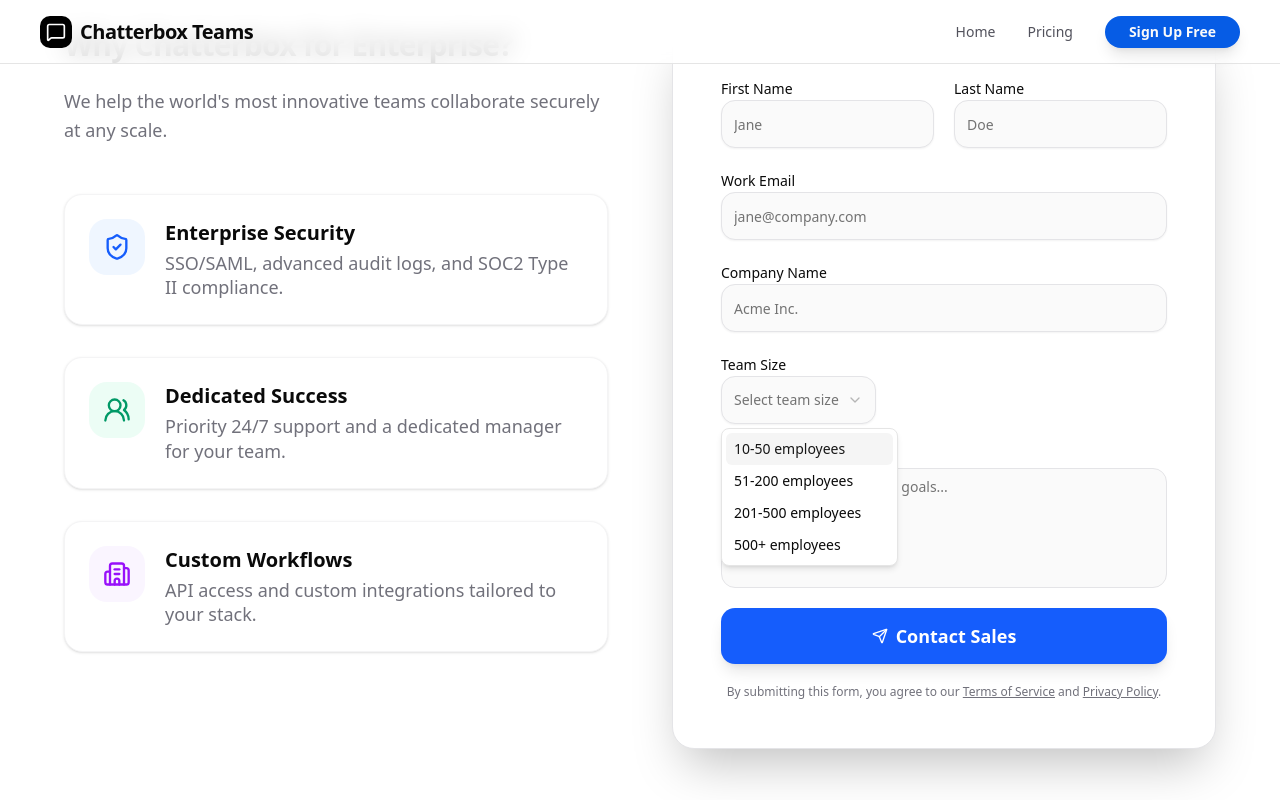
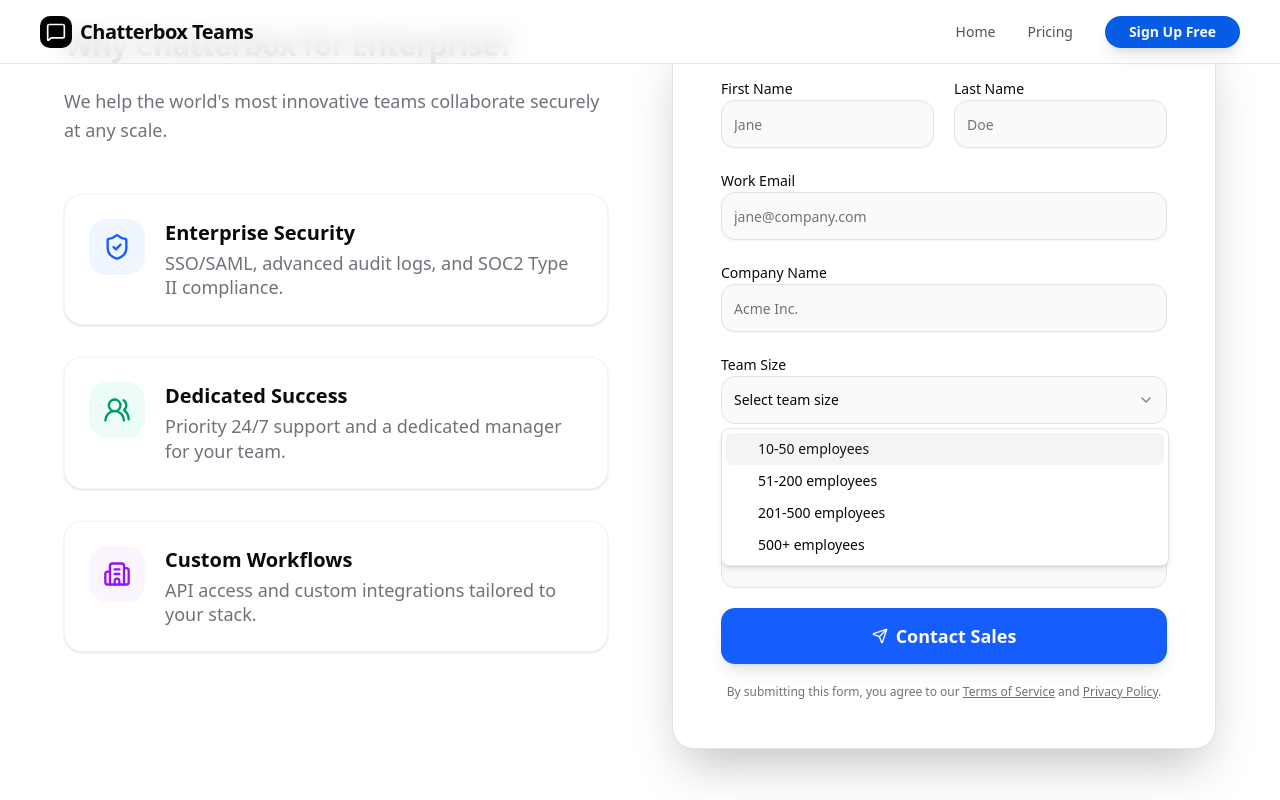
Before and after one commit to Chatterbox-Labs-LLC/chatterbox-web, a Next.js app: page /contact/sales in a window 1280 px wide. Both pictures are taken after a click on the button "Select team size". Shown: the part 717-1517 px from the top of the page. Built offline with nearby package versions, Linux system fonts and the light colour scheme.

Commit message:
Fix missing Select component and module resolution errors

```diff
--- a/package.json
+++ b/package.json
@@ -16,6 +16,7 @@
     "@radix-ui/react-dropdown-menu": "^2.1.16",
     "@radix-ui/react-label": "^2.1.8",
     "@radix-ui/react-scroll-area": "^1.2.10",
+    "@radix-ui/react-select": "^2.2.6",
     "@radix-ui/react-separator": "^1.1.8",
     "@radix-ui/react-slot": "^1.2.4",
     "@radix-ui/react-tabs": "^1.1.13",
--- /dev/null
+++ b/src/components/ui/select.tsx
@@ -0,0 +1,160 @@
+"use client"
+
+import * as React from "react"
+import * as SelectPrimitive from "@radix-ui/react-select"
+import { Check, ChevronDown, ChevronUp } from "lucide-react"
+
+import { cn } from "@/lib/utils"
+
+const Select = SelectPrimitive.Root
+
+const SelectGroup = SelectPrimitive.Group
+
+const SelectValue = SelectPrimitive.Value
+
+const SelectTrigger = React.forwardRef<
+  React.ElementRef<typeof SelectPrimitive.Trigger>,
+  React.ComponentPropsWithoutRef<typeof SelectPrimitive.Trigger>
+>(({ className, children, ...props }, ref) => (
+  <SelectPrimitive.Trigger
+    ref={ref}
+    className={cn(
+      "flex h-10 w-full items-center justify-between rounded-md border border-zinc-200 bg-white px-3 py-2 text-sm ring-offset-white placeholder:text-zinc-500 focus:outline-none focus:ring-2 focus:ring-zinc-950 focus:ring-offset-2 disabled:cursor-not-allowed disabled:opacity-50 [&>span]:line-clamp-1 dark:border-zinc-800 dark:bg-zinc-950 dark:ring-offset-zinc-950 dark:focus:ring-zinc-300",
+      className
+    )}
+    {...props}
+  >
+    {children}
+    <SelectPrimitive.Icon asChild>
+      <ChevronDown className="h-4 w-4 opacity-50" />
+    </SelectPrimitive.Icon>
+  </SelectPrimitive.Trigger>
+))
+SelectTrigger.displayName = SelectPrimitive.Trigger.displayName
+
+const SelectScrollUpButton = React.forwardRef<
+  React.ElementRef<typeof SelectPrimitive.ScrollUpButton>,
+  React.ComponentPropsWithoutRef<typeof SelectPrimitive.ScrollUpButton>
+>(({ className, ...props }, ref) => (
+  <SelectPrimitive.ScrollUpButton
+    ref={ref}
+    className={cn(
+      "flex cursor-default items-center justify-center py-1",
+      className
+    )}
+    {...props}
+  >
+    <ChevronUp className="h-4 w-4" />
+  </SelectPrimitive.ScrollUpButton>
+))
+SelectScrollUpButton.displayName = SelectPrimitive.ScrollUpButton.displayName
+
+const SelectScrollDownButton = React.forwardRef<
+  React.ElementRef<typeof SelectPrimitive.ScrollDownButton>,
+  React.ComponentPropsWithoutRef<typeof SelectPrimitive.ScrollDownButton>
+>(({ className, ...props }, ref) => (
+  <SelectPrimitive.ScrollDownButton
+    ref={ref}
+    className={cn(
+      "flex cursor-default items-center justify-center py-1",
+      className
+    )}
+    {...props}
+  >
+    <ChevronDown className="h-4 w-4" />
+  </SelectPrimitive.ScrollDownButton>
+))
+SelectScrollDownButton.displayName =
+  SelectPrimitive.ScrollDownButton.displayName
+
+const SelectContent = React.forwardRef<
+  React.ElementRef<typeof SelectPrimitive.Content>,
+  React.ComponentPropsWithoutRef<typeof SelectPrimitive.Content>
+>(({ className, children, position = "popper", ...props }, ref) => (
+  <SelectPrimitive.Portal>
+    <SelectPrimitive.Content
+      ref={ref}
+      className={cn(
+        "relative z-50 max-h-96 min-w-[8rem] overflow-hidden rounded-md border border-zinc-200 bg-white text-zinc-950 shadow-md data-[state=open]:animate-in data-[state=closed]:animate-out data-[state=closed]:fade-out-0 data-[state=open]:fade-in-0 data-[state=closed]:zoom-out-95 data-[state=open]:zoom-in-95 data-[side=bottom]:slide-in-from-top-2 data-[side=left]:slide-in-from-right-2 data-[side=right]:slide-in-from-left-2 data-[side=top]:slide-in-from-bottom-2 dark:border-zinc-800 dark:bg-zinc-950 dark:text-zinc-50",
+        position === "popper" &&
+          "data-[side=bottom]:translate-y-1 data-[side=left]:-translate-x-1 data-[side=right]:translate-x-1 data-[side=top]:-translate-y-1",
+        className
+      )}
+      position={position}
+      {...props}
+    >
+      <SelectScrollUpButton />
+      <SelectPrimitive.Viewport
+        className={cn(
+          "p-1",
+          position === "popper" &&
+            "h-[var(--radix-select-content-available-height)] w-full min-w-[var(--radix-select-trigger-width)]"
+        )}
+      >
+        {children}
+      </SelectPrimitive.Viewport>
+      <SelectScrollDownButton />
+    </SelectPrimitive.Content>
+  </SelectPrimitive.Portal>
+))
+SelectContent.displayName = SelectPrimitive.Content.displayName
+
+const SelectLabel = React.forwardRef<
+  React.ElementRef<typeof SelectPrimitive.Label>,
+  React.ComponentPropsWithoutRef<typeof SelectPrimitive.Label>
+>(({ className, ...props }, ref) => (
+  <SelectPrimitive.Label
+    ref={ref}
+    className={cn("py-1.5 pl-8 pr-2 text-sm font-semibold", className)}
+    {...props}
+  />
+))
+SelectLabel.displayName = SelectPrimitive.Label.displayName
+
+const SelectItem = React.forwardRef<
+  React.ElementRef<typeof SelectPrimitive.Item>,
+  React.ComponentPropsWithoutRef<typeof SelectPrimitive.Item>
+>(({ className, children, ...props }, ref) => (
+  <SelectPrimitive.Item
+    ref={ref}
+    className={cn(
+      "relative flex w-full cursor-default select-none items-center rounded-sm py-1.5 pl-8 pr-2 text-sm outline-none focus:bg-zinc-100 focus:text-zinc-900 data-[disabled]:pointer-events-none data-[disabled]:opacity-50 dark:focus:bg-zinc-800 dark:focus:text-zinc-50",
+      className
+    )}
+    {...props}
+  >
+    <span className="absolute left-2 flex h-3.5 w-3.5 items-center justify-center">
+      <SelectPrimitive.ItemIndicator>
+        <Check className="h-4 w-4" />
+      </SelectPrimitive.ItemIndicator>
+    </span>
+
+    <SelectPrimitive.ItemText>{children}</SelectPrimitive.ItemText>
+  </SelectPrimitive.Item>
+))
+SelectItem.displayName = SelectPrimitive.Item.displayName
+
+const SelectSeparator = React.forwardRef<
+  React.ElementRef<typeof SelectPrimitive.Separator>,
+  React.ComponentPropsWithoutRef<typeof SelectPrimitive.Separator>
+>(({ className, ...props }, ref) => (
+  <SelectPrimitive.Separator
+    ref={ref}
+    className={cn("-mx-1 my-1 h-px bg-zinc-100 dark:bg-zinc-800", className)}
+    {...props}
+  />
+))
+SelectSeparator.displayName = SelectPrimitive.Separator.displayName
+
+export {
+  Select,
+  SelectGroup,
+  SelectValue,
+  SelectTrigger,
+  SelectContent,
+  SelectLabel,
+  SelectItem,
+  SelectSeparator,
+  SelectScrollUpButton,
+  SelectScrollDownButton,
+}
```
Also changed, not shown: 1 other file (tests, documents, lock files or other folders).
